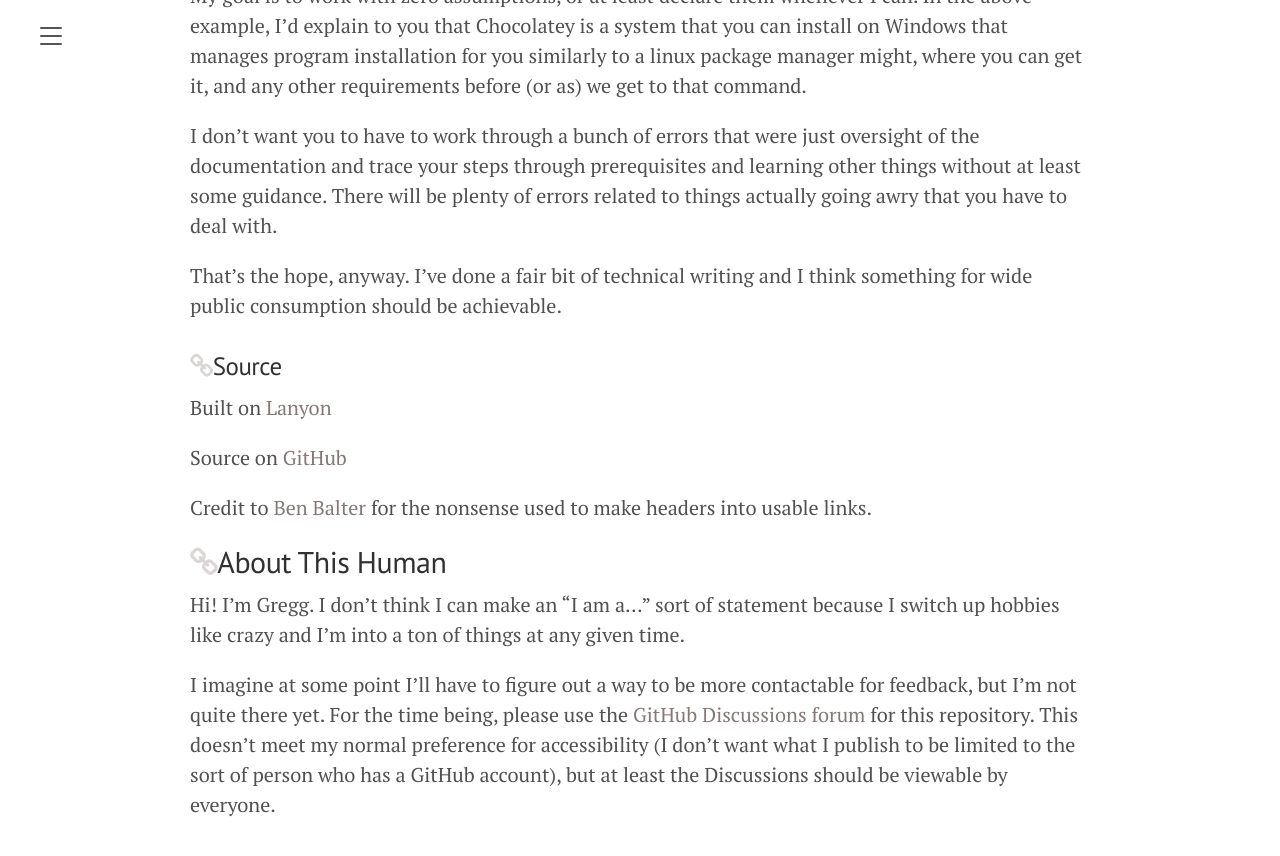
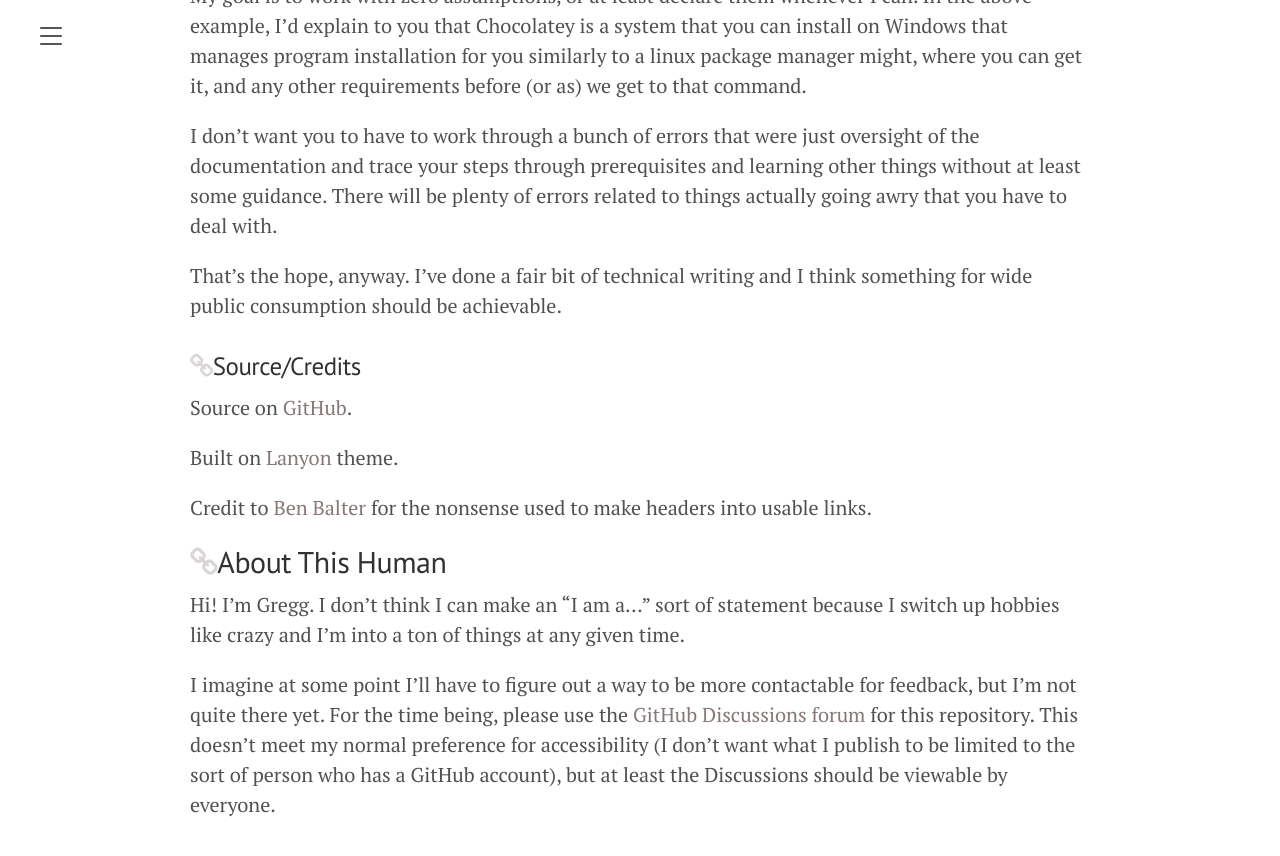
Before and after one commit to greggorievich/greggorievich.github.io, a Jekyll site: the page built from about.md, in a window 1280 px wide and 900 px high, scrolled down 1559 px. Shown: the top 856 px of the window. Built offline with Jekyll 4.4.1, drawn with Linux system fonts in a browser that asks for light colours; nearby versions of some CDN libraries.

Commit message:
Changes to be committed: 	modified:   about.md

```diff
--- a/about.md
+++ b/about.md
@@ -41,11 +41,11 @@ I don't want you to have to work through a bunch of errors that were just oversi
 
 That's the hope, anyway. I've done a fair bit of technical writing and I think something for wide public consumption should be achievable.
 
-### Source
+### Source/Credits
 
-Built on [Lanyon](http://lanyon.getpoole.com)
+Source on [GitHub](https://github.com/greggorievich?tab=repositories).
 
-Source on [GitHub](https://github.com/greggorievich?tab=repositories)
+Built on [Lanyon](http://lanyon.getpoole.com) theme.
 
 Credit to [Ben Balter](https://ben.balter.com/2014/03/13/pages-anchor-links/) for the nonsense used to make headers into usable links.
 
```
